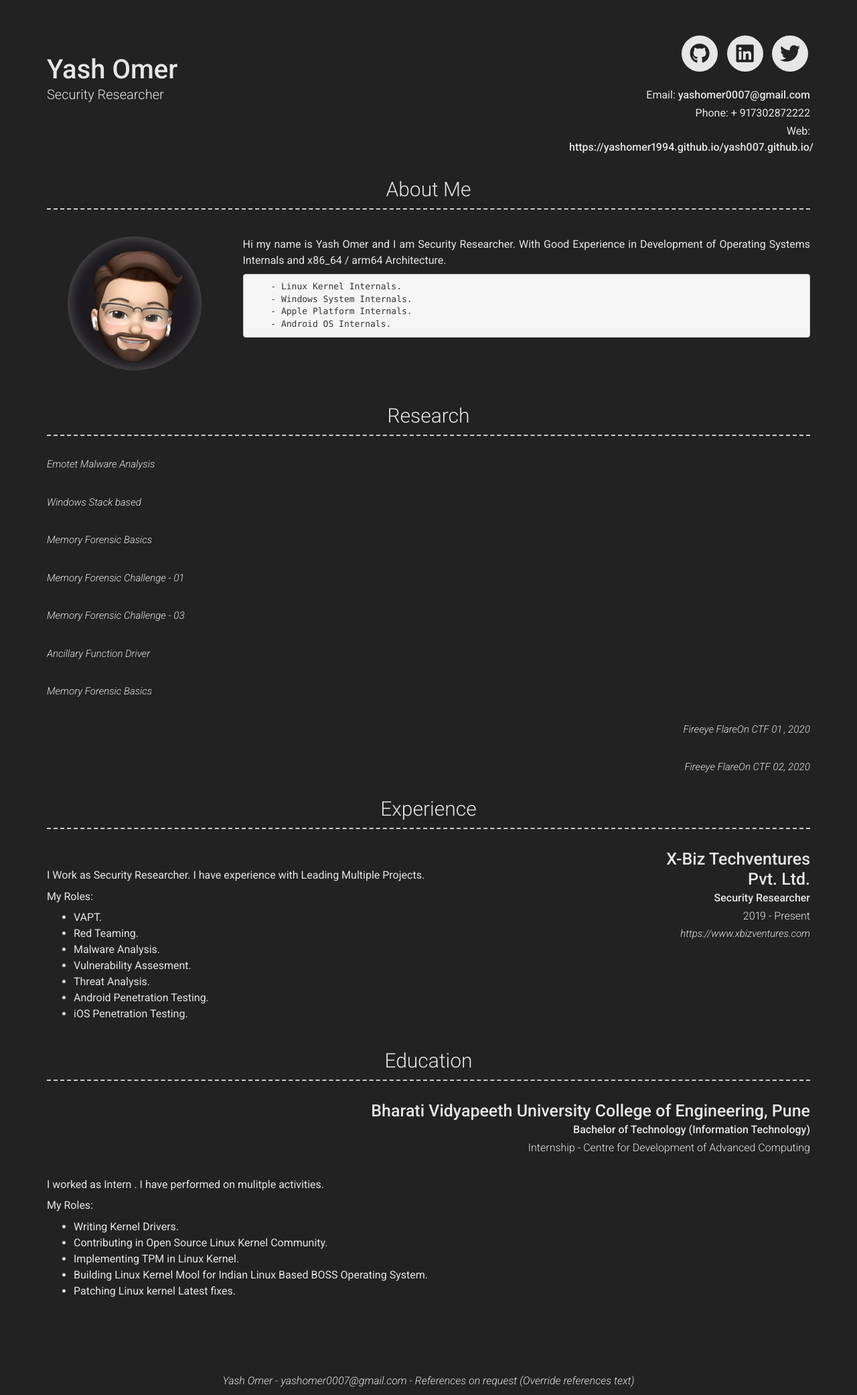
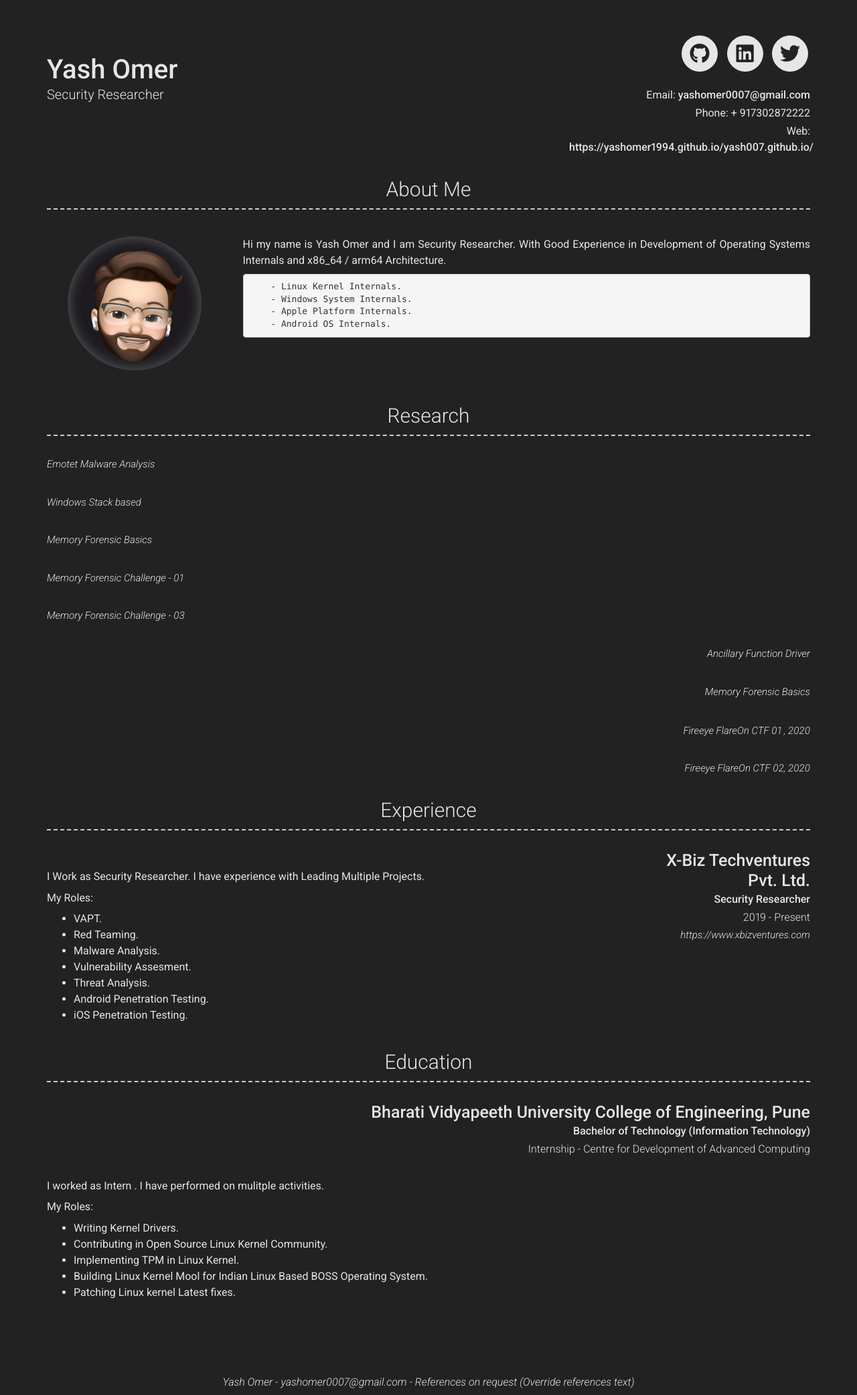
Before and after one commit to yashomer1994/Resume, a Jekyll site: the page built from index.md, in a window 1280 px wide. Shown: the whole page at 67% size. Built offline with Jekyll 4.4.1, drawn with Linux system fonts in a browser that asks for light colours; nearby versions of some CDN libraries.

Commit message:
Update _config.yml

```diff
--- a/_config.yml
+++ b/_config.yml
@@ -79,10 +79,10 @@ content:
       - layout: top-left
         link: https://yashomer1994.github.io/yash007.github.io/asssembly/python/jpeg/2021/03/03/Forensic-Challenge-03.html
         link_text: Memory Forensic Challenge - 03
-      - layout: top-left
+      - layout: top-right
         link: https://yashomer1994.github.io/yash007.github.io/pe/msdos/2021/01/31/Ancillary-Function-Driver.html
         link_text: Ancillary Function Driver
-      - layout: top-left
+      - layout: top-right
         link: https://yashomer1994.github.io/yash007.github.io/c/c++/asssembly/python/2021/02/14/Forensics-Challenge_0.html
         link_text: Memory Forensic Basics
       - layout: right
```
